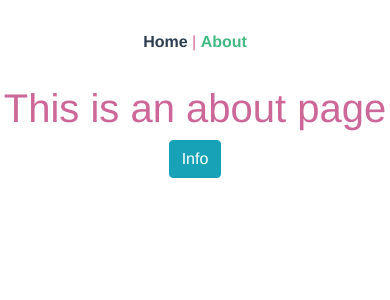
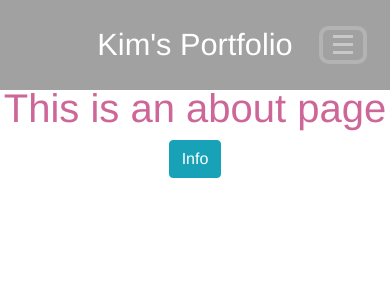
Before and after one commit to Darric-Lu/portfolio-model, a Vue app: page /#/about in a window 390 px wide. Shown: the top 300 px of the page. Built offline with nearby package versions, Linux system fonts and the light colour scheme.

Commit message:
Add Mobile Navbar

```diff
--- a/src/App.vue
+++ b/src/App.vue
@@ -1,5 +1,6 @@
 <template>
   <div id="app">
+    <Navbar />
     <div id="nav">
       <router-link to="/">Home</router-link> |
       <router-link to="/about">About</router-link>
@@ -11,8 +12,12 @@
 <script>
 import "bootstrap";
 import "bootstrap/dist/css/bootstrap.min.css";
+import Navbar from "./components/Narbar";
 export default {
   name: "App",
+  components: {
+    Navbar,
+  },
 };
 </script>
 
--- /dev/null
+++ b/src/assets/scss/helper.scss
@@ -0,0 +1,20 @@
+%hover-under-line {
+  position: relative;
+}
+%hover-under-line_after {
+   content: '';
+    width: 0%;
+    height: 2px;
+    background-color: #ffffff;
+    position: absolute;
+    bottom: 0;
+    left: 0;
+    transition: all .3s linear;
+}
+%hover-under-line_hover-after {
+  width: 100%;
+}
+
+%bottom-shadow {
+  box-shadow: 0px 2px 5px 0px  rgba(87, 87, 87, 1) inset
+}
--- a/src/assets/scss/main.scss
+++ b/src/assets/scss/main.scss
@@ -1 +1,6 @@
 $mainColor:#cd6798;
+$mainFontSize: 1.2rem;
+
+$topBarColor: #ffffff;
+$topBarBackgroundColor: #a1a1a1;
+$topBarSubBackgroundColor: #b3b3b3
--- /dev/null
+++ b/src/assets/scss/reset.scss
@@ -0,0 +1,16 @@
+*,
+*::before,
+*::after {
+  box-sizing: border-box;
+  font-size: 16px;
+}
+a {
+  text-decoration: none; /* 拿掉底線 */
+}
+
+ul,
+li {
+  list-style-type: none; /* 拿掉前方圈圈 */
+  margin: 0;
+  padding: 0;
+}
--- a/src/components/HelloWorld.vue
+++ /dev/null
@@ -1,58 +0,0 @@
-<template>
-  <div class="hello">
-    <h1>{{ msg }}</h1>
-    <p>
-      For a guide and recipes on how to configure / customize this project,<br>
-      check out the
-      <a href="https://cli.vuejs.org" target="_blank" rel="noopener">vue-cli documentation</a>.
-    </p>
-    <h3>Installed CLI Plugins</h3>
-    <ul>
-      <li><a href="https://github.com/vuejs/vue-cli/tree/dev/packages/%40vue/cli-plugin-babel" target="_blank" rel="noopener">babel</a></li>
-      <li><a href="https://github.com/vuejs/vue-cli/tree/dev/packages/%40vue/cli-plugin-eslint" target="_blank" rel="noopener">eslint</a></li>
-    </ul>
-    <h3>Essential Links</h3>
-    <ul>
-      <li><a href="https://vuejs.org" target="_blank" rel="noopener">Core Docs</a></li>
-      <li><a href="https://forum.vuejs.org" target="_blank" rel="noopener">Forum</a></li>
-      <li><a href="https://chat.vuejs.org" target="_blank" rel="noopener">Community Chat</a></li>
-      <li><a href="https://twitter.com/vuejs" target="_blank" rel="noopener">Twitter</a></li>
-      <li><a href="https://news.vuejs.org" target="_blank" rel="noopener">News</a></li>
-    </ul>
-    <h3>Ecosystem</h3>
-    <ul>
-      <li><a href="https://router.vuejs.org" target="_blank" rel="noopener">vue-router</a></li>
-      <li><a href="https://vuex.vuejs.org" target="_blank" rel="noopener">vuex</a></li>
-      <li><a href="https://github.com/vuejs/vue-devtools#vue-devtools" target="_blank" rel="noopener">vue-devtools</a></li>
-      <li><a href="https://vue-loader.vuejs.org" target="_blank" rel="noopener">vue-loader</a></li>
-      <li><a href="https://github.com/vuejs/awesome-vue" target="_blank" rel="noopener">awesome-vue</a></li>
-    </ul>
-  </div>
-</template>
-
-<script>
-export default {
-  name: 'HelloWorld',
-  props: {
-    msg: String
-  }
-}
-</script>
-
-<!-- Add "scoped" attribute to limit CSS to this component only -->
-<style scoped lang="scss">
-h3 {
-  margin: 40px 0 0;
-}
-ul {
-  list-style-type: none;
-  padding: 0;
-}
-li {
-  display: inline-block;
-  margin: 0 10px;
-}
-a {
-  color: #42b983;
-}
-</style>
--- /dev/null
+++ b/src/components/Narbar.vue
@@ -0,0 +1,153 @@
+<template>
+  <div class="header">
+    <div class="top-bar">
+      <label for="top-toggle" class="top-toggle-label">
+        <div class="hamburger">
+          <div class="drop-btn"></div>
+        </div>
+      </label>
+      <router-link to="/" class="top-brand"> Kim's Portfolio </router-link>
+      <input
+        type="checkbox"
+        class="top-toggle"
+        id="top-toggle"
+        v-model="toggle"
+      />
+      <nav class="top-list">
+        <!-- <ui> -->
+        <li class="top-item" @click.stop.prevent="closeTop()">
+          <router-link to="/">Home</router-link>
+        </li>
+        <li class="top-item" @click.stop.prevent="closeTop()">
+          <router-link to="/work">Work</router-link>
+        </li>
+        <li class="top-item" @click.stop.prevent="closeTop()">
+          <router-link to="/about-me">About me</router-link>
+        </li>
+        <!-- </ui> -->
+      </nav>
+    </div>
+  </div>
+</template>
+
+<style lang="scss" scoped>
+@import "../assets/scss/reset.scss";
+@import "../assets/scss/helper.scss";
+@import "../assets/scss/main.scss";
+
+.header {
+  width: 100%;
+  height: 90px;
+  position: fixed;
+  z-index: 999;
+  background-color: $topBarBackgroundColor;
+}
+
+.top-bar {
+  .top-brand {
+    height: 90px;
+    line-height: 90px;
+    padding: 5px 0px;
+    font-size: 1.6 * $mainFontSize;
+    color: $topBarColor;
+  }
+  .top-toggle:checked ~ .top-list {
+    transform: scale(1, 1);
+  }
+  .top-toggle:checked ~ .top-list .top-item {
+    transition: opacity 0.2s ease-out 0.15s;
+    opacity: 1;
+  }
+  .top-list {
+    transition: transform 0.3s ease-out;
+    transform-origin: top;
+    transform: scale(1, 0);
+    .top-item {
+      font-size: $mainFontSize;
+      background-color: $topBarSubBackgroundColor;
+      height: 40px;
+      line-height: 40px;
+      opacity: 0;
+      a {
+        color: $topBarColor;
+        @extend %hover-under-line;
+
+        &:after {
+          @extend %hover-under-line_after;
+        }
+        &:hover::after {
+          @extend %hover-under-line_hover-after;
+        }
+        &.router-link-exact-active {
+          color: #272727;
+          &:after {
+            @extend %hover-under-line_after;
+            background-color: #272727;
+          }
+        }
+      }
+    }
+  }
+  .top-toggle-label {
+    position: absolute;
+    top: 0;
+    bottom: 0;
+    right: 6%;
+    display: flex;
+    align-items: center;
+    margin: 0;
+    cursor: pointer;
+    .hamburger {
+      display: flex;
+      justify-content: center;
+      align-items: center;
+      height: 2.4rem;
+      width: 3rem;
+      border: 4px solid $topBarSubBackgroundColor;
+      border-radius: 0.6rem;
+      .drop-btn {
+        position: relative;
+      }
+      .drop-btn,
+      .drop-btn::before,
+      .drop-btn::after {
+        width: 20px;
+        height: 3px;
+        background-color: rgb(200, 200, 200);
+      }
+      .drop-btn::before,
+      .drop-btn::after {
+        position: absolute;
+        left: 0;
+        content: "";
+      }
+      .drop-btn::before {
+        top: 8px;
+      }
+      .drop-btn::after {
+        bottom: 8px;
+      }
+    }
+  }
+  .top-toggle {
+    visibility: hidden;
+    position: absolute;
+  }
+}
+</style>
+
+<script>
+export default {
+  name: "Navbar",
+  data() {
+    return {
+      toggle: false,
+    };
+  },
+  methods: {
+    closeTop() {
+      this.toggle = false;
+    },
+  },
+};
+</script>
--- a/src/views/Home.vue
+++ b/src/views/Home.vue
@@ -1,18 +1,14 @@
 <template>
   <div class="home">
-    <img alt="Vue logo" src="../assets/logo.png">
-    <HelloWorld msg="Welcome to Your Vue.js App"/>
+    <img alt="Vue logo" src="../assets/logo.png" />
+    <!-- <HelloWorld msg="Welcome to Your Vue.js App" /> -->
   </div>
 </template>
 
 <script>
 // @ is an alias to /src
-import HelloWorld from '@/components/HelloWorld.vue'
 
 export default {
-  name: 'Home',
-  components: {
-    HelloWorld
-  }
-}
+  name: "Home",
+};
 </script>
```
Also changed, not shown: public/index.html (+8 -2 lines).
